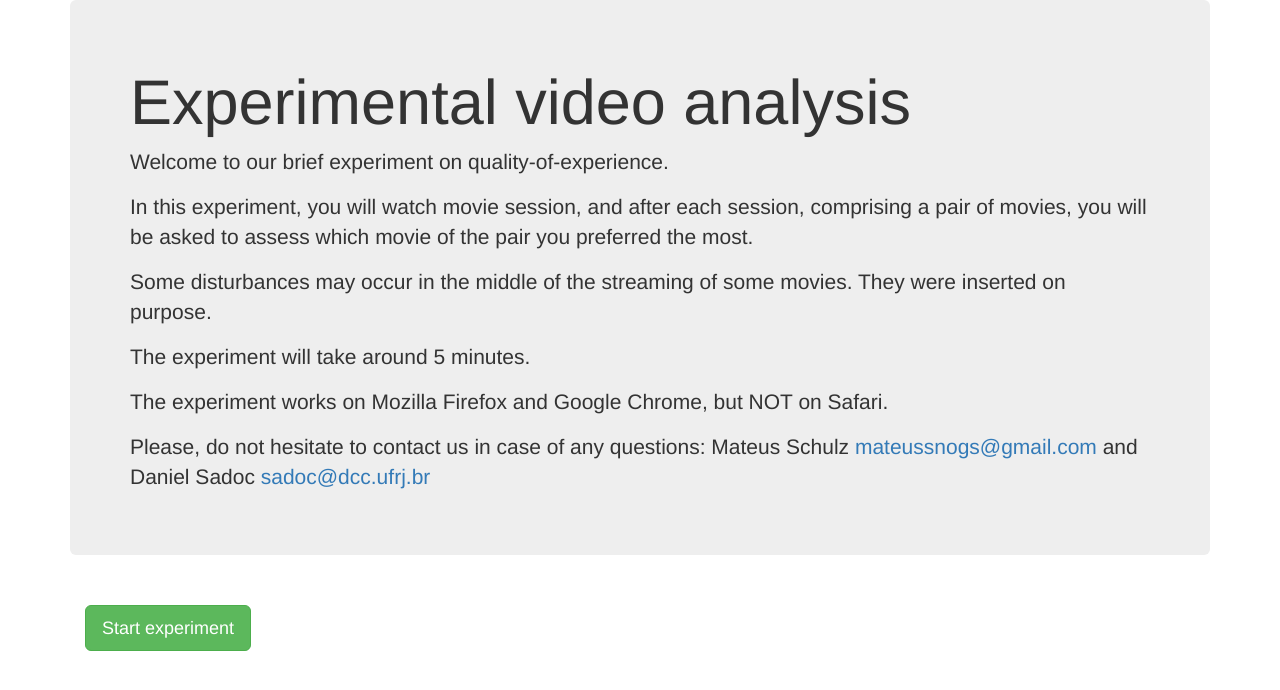
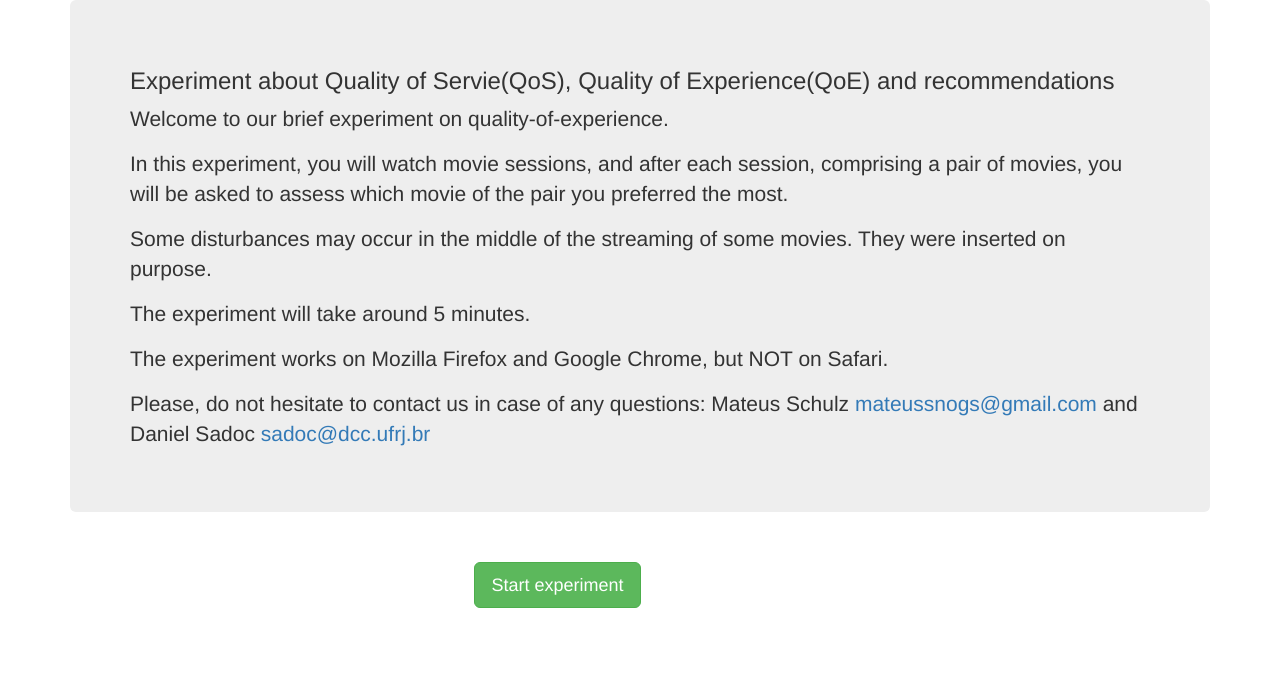
Before and after one commit to mateussnogs/qoes_ic, a Django app: page /en/ in a window 1280 px wide. Shown: the top 690 px of the page. Run offline with Django 3.2, Linux system fonts and the light colour scheme; some libraries are stand-ins or nearby versions.

Commit message:
index da versão inglês

```diff
--- a/core/templates/en_index.html
+++ b/core/templates/en_index.html
@@ -12,9 +12,9 @@
 
 <div class="container">
   <div class="jumbotron">
-    <h1>Experimental video analysis</h1>
+    <h3>Experiment about Quality of Servie(QoS), Quality of Experience(QoE) and recommendations</h3>
     <p>Welcome to our brief experiment on quality-of-experience.</p>
-    <p> In this experiment, you will watch movie session, and after each session, comprising a pair of movies, you will be asked to assess which movie of the pair you preferred the most.</p>
+    <p> In this experiment, you will watch movie sessions, and after each session, comprising a pair of movies, you will be asked to assess which movie of the pair you preferred the most.</p>
     <p>Some disturbances may occur in the middle of the streaming of some movies. They were inserted on purpose.</p>
     <p> The experiment will take around 5 minutes.</p>
     <p>The experiment works on Mozilla Firefox and Google Chrome, but NOT on Safari.</p>
@@ -22,7 +22,7 @@
   </div>
   <div class='container'>
       <div class="row">
-        <div class="col-md-6">
+        <div class="col-md-10 text-center">
           {%comment%}<h1><a href="{% url 'video_sessions:video_sessions' session_num=8 video_num=1 session_announced=0 english='en' %}" class="btn btn-primary btn-lg">Start experiment</a></h1>{%endcomment%}
           <h1><a href="{% url 'core:en_categories' english='en'%}" class="btn btn-primary btn-lg btn btn-primary btn btn-success">Start experiment</a></h1>
         </div>
```
